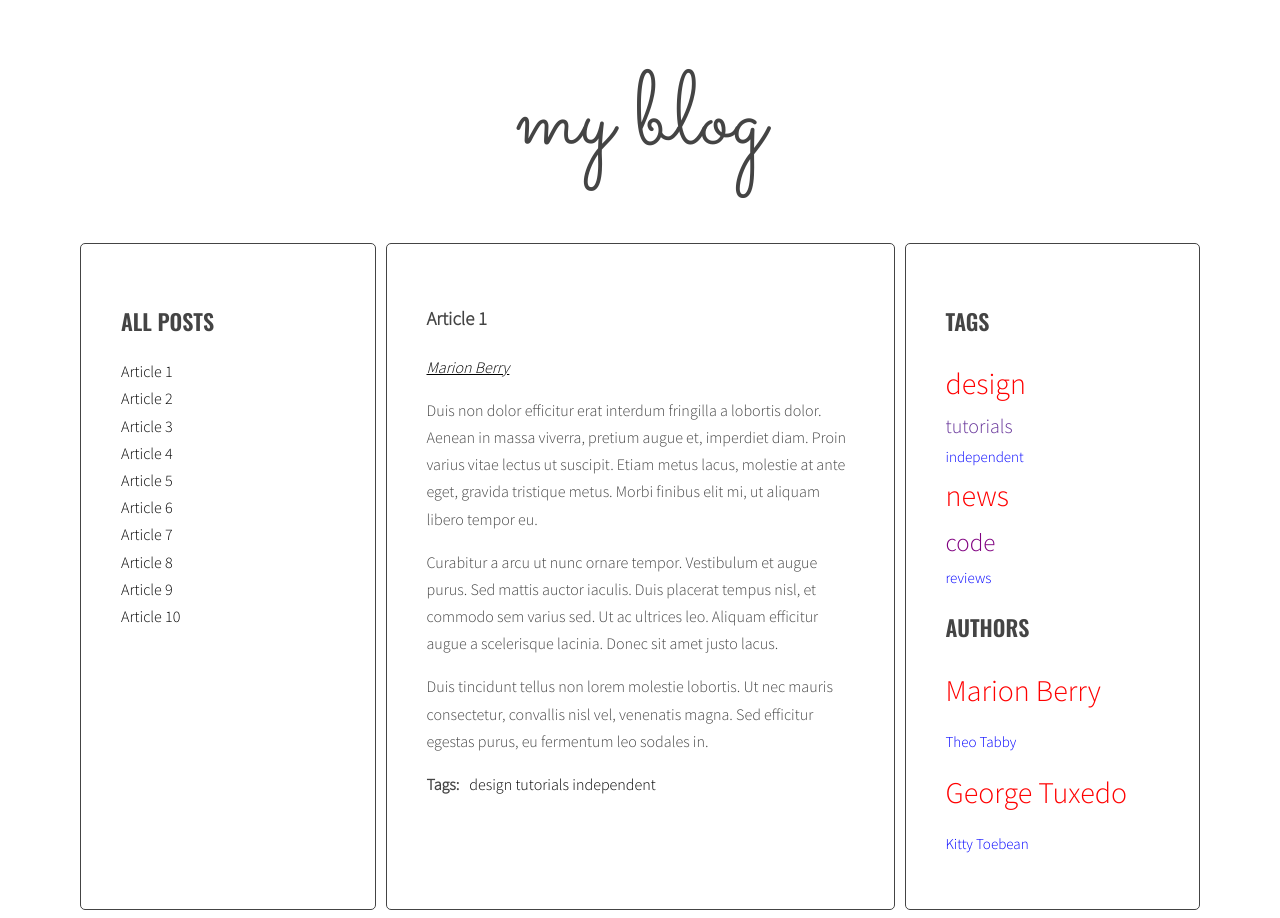
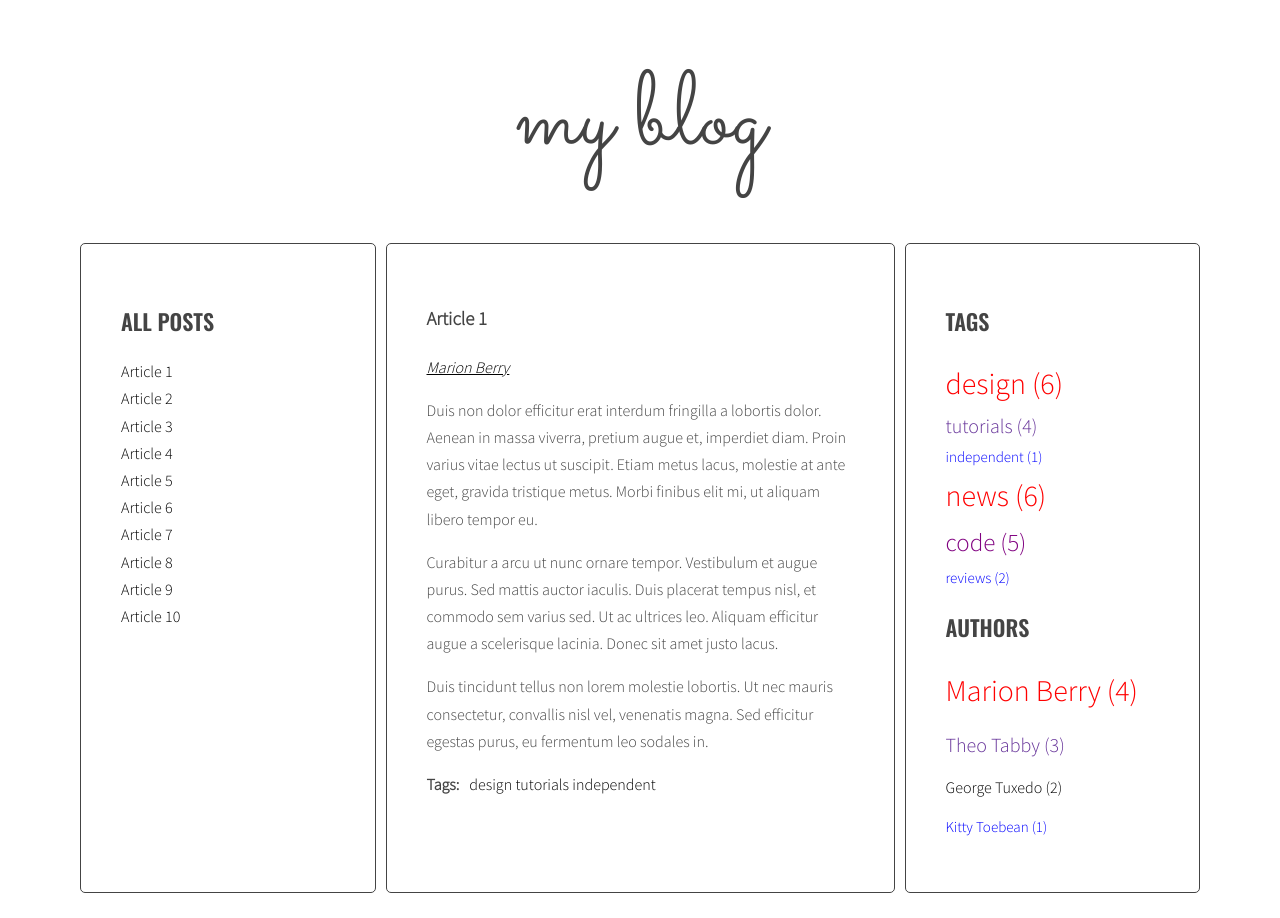
Before and after one commit to SzarneckiP/javascript-blog, a website: page index.html in a window 1280 px wide. Drawn offline with nearby package versions, Linux system fonts and the light colour scheme.

Commit message:
Add template .js .html

```diff
--- a/index.html
+++ b/index.html
@@ -96,7 +96,7 @@
                         </ul>
                     </div>
                     </article>
-                    <article class="post" id="article-6" data-tags="code" data-author="George Tuxedo">
+                    <article class="post" id="article-6" data-tags="code" data-author="Marion Berry">
                     <h3 class="post-title">Article 6</h3>
                     <p class="post-author"></p>
                     <div class="post-content">
@@ -112,7 +112,7 @@
                         </ul>
                     </div>
                     </article>
-                    <article class="post" id="article-7" data-tags="code news" data-author="Kitty Toebean">
+                    <article class="post" id="article-7" data-tags="code news" data-author="Theo Tabby">
                     <h3 class="post-title">Article 7</h3>
                     <p class="post-author"></p>
                     <div class="post-content">
@@ -220,6 +220,19 @@
         <script id="template-article-tag" type="text/x-handlebars-template">
           <li><a href="#tag-{{ id }}">{{ title }}</a></li>
         </script>
+        <script id="template-article-author" type="text/x-handlebars-template">
+          <a href="#author-{{ id }}">{{ title }}</a>
+        </script>
+        <script id="template-tag-cloud-link" type="text/x-handlebars-template">
+          {{#each tags}}
+          <li><a href="#tag-{{ tag }}" class="{{ className }}">{{ tag }} ({{ count }})</a></li>
+          {{/each}}
+        </script>
+        <script id="template-author-cloud-link" type="text/x-handlebars-template">
+          {{#each authors}}
+          <li><a href="#author-{{ author }}" class="{{ className }}">{{ author }} ({{ count }})</a></li>
+          {{/each}}
+        </script>
         <script src="https://cdnjs.cloudflare.com/ajax/libs/handlebars.js/4.1.0/handlebars.min.js"></script>
         <script src="js/script.js"></script>
     </body>
--- a/js/script.js
+++ b/js/script.js
@@ -3,6 +3,9 @@
 const templates = {
   articleLink: Handlebars.compile(document.querySelector('#template-article-link').innerHTML),
   articleTag: Handlebars.compile(document.querySelector('#template-article-tag').innerHTML),
+  articleAuthor: Handlebars.compile(document.querySelector('#template-article-author').innerHTML),
+  tagCloudLink: Handlebars.compile(document.querySelector('#template-tag-cloud-link').innerHTML),
+  authorCloudLink: Handlebars.compile(document.querySelector('#template-author-cloud-link').innerHTML),
 };
 
 console.log(templates.articleLink);
@@ -119,13 +122,19 @@ function generateTags(){
   }
   const tagList = document.querySelector(opt.tagsListSelector); /* [NEW] find list of tags in right column */
   const tagsParams = calculateTagsParams(allTags);
-  let allTagsHTML = ''; /* [NEW] create variable for all links HTML code */
-
+  //let allTagsHTML = ''; /* [NEW] create variable for all links HTML code */
+  const allTagsData = {tags: []};
+  console.log('allTagsData:', allTagsData);
   for(let tag in allTags) { /* [NEW] START LOOP: for each tag in allTags: */
-    const tagLinkHTML ='<li><a href ="#tag-' + tag + '" class="' + calculateCssClass(allTags[tag], tagsParams) + '">' + tag + '</a></li>';
-    allTagsHTML += tagLinkHTML; /* [NEW] generate code of a link and add it to allTagsHTML */
+    //const tagLinkHTML ='<li><a href ="#tag-' + tag + '" class="' + calculateCssClass(allTags[tag], tagsParams) + '">' + tag + '</a></li>';
+    //allTagsHTML += tagLinkHTML; /* [NEW] generate code of a link and add it to allTagsHTML */
+    allTagsData.tags.push({
+      tag: tag,
+      count: allTags[tag],
+      className: calculateCssClass(allTags[tag], tagsParams)
+    });
   }
-  tagList.innerHTML = allTagsHTML; /*[NEW] add HTML from allTagsHTML to tagList */
+  tagList.innerHTML = templates.tagCloudLink(allTagsData); /*new*/
 }
 
 generateTags();
@@ -179,40 +188,48 @@ function generateAuthors() {
   for(let article of articles) {
     const authorWrapper = article.querySelector(opt.articleAuthorSelector);
     const authorTags = article.getAttribute('data-author');
-    const linkHTML = '<a href="#author-' + authorTags + '">' + authorTags + '</a>';
-    if(!allAuthors[authorTags]) { /* [NEW] check if this link is NOT already in allTags */
-      allAuthors[authorTags] = 1; /* [NEW] add tag to allTags object */
+    const linkHTMLData = {id: authorTags, title: authorTags}; //templates
+    const linkHTML = templates.articleAuthor(linkHTMLData); //templates
+    //const linkHTML = '<a href="#author-' + authorTags + '">' + authorTags + '</a>';
+    if(!allAuthors[authorTags]) {
+      allAuthors[authorTags] = 1;
     } else {
       allAuthors[authorTags]++;
     }
     authorWrapper.innerHTML = linkHTML;
   }
-  const authorsList = document.querySelector(opt.authorsListSelector); /* [NEW] find list of tags in right column */
+  const authorsList = document.querySelector(opt.authorsListSelector);
   const tagsParams = calculateTagsParams(allAuthors);
-  let allAuthorsHTML = ''; /* [NEW] create variable for all links HTML code */
-  for(let author in allAuthors) { /* [NEW] START LOOP: for each tag in allTags: */
-    const authorLinkHTML ='<li><a href ="#author-' + author + '" class="' + calculateCssClass(allAuthors[author], tagsParams) + '">' + author + '</a></li>';
-    allAuthorsHTML += authorLinkHTML; /* [NEW] generate code of a link and add it to allTagsHTML */
+  //let allAuthorsHTML = '';
+  const allAuthorsData = {authors: []};
+  for(let author in allAuthors) {
+    //const authorLinkHTML ='<li><a href ="#author-' + author + '" class="' + calculateCssClass(allAuthors[author], tagsParams) + '">' + author + '</a></li>';
+    //allAuthorsHTML += authorLinkHTML;
+    allAuthorsData.authors.push({
+      author: author,
+      count: allAuthors[author],
+      className: calculateCssClass(allAuthors[author], tagsParams)
+    });
   }
-  authorsList.innerHTML = allAuthorsHTML; /*[NEW] add HTML from allTagsHTML to tagList */
+  authorsList.innerHTML = templates.authorCloudLink(allAuthorsData);
 }
 
 generateAuthors();
 
 const authorClickHandler = function(event) {
-  event.preventDefault(); /* prevent default action for this event */
-  const clickedElement = this; /* make new constant named "clickedElement" and give it the value of "this" */
-  const href = clickedElement.getAttribute('href'); /* make a new constant "href" and read the attribute "href" of the clicked element */
-  const author = href.replace('#author-', ''); /* make a new constant "tag" and extract tag from the "href" constant */
-  const authorLinks = document.querySelectorAll('a.active[href^="#author-"]'); /* find all tag links with class active */
+  event.preventDefault();
+  const clickedElement = this;
+  const href = clickedElement.getAttribute('href');
+  const author = href.replace('#author-', '');
+  const authorLinks = document.querySelectorAll('a.active[href^="#author-"]');
   for(let authorLink of authorLinks) {
-    authorLink.classList.remove('active'); /* remove class active */
+    authorLink.classList.remove('active');
   }
-  const allAuthorLinks = document.querySelectorAll('a[href="' + href + '"]'); /* find all tag links with "href" attribute equal to the "href" constant */
+  const allAuthorLinks = document.querySelectorAll('a[href="' + href + '"]');
   for(let allAuthorLink of allAuthorLinks) {
-    allAuthorLink.classList.add('active'); /* add class active */
+    allAuthorLink.classList.add('active');
   }
-  generateTitleLinks('[data-author="' + author + '"]'); /* execute function "generateTitleLinks" with article selector as argument */
+  generateTitleLinks('[data-author="' + author + '"]');
 };
 
 function addClickListenersToAuthors() {
```
Also changed, not shown: .eslintrc.json.
